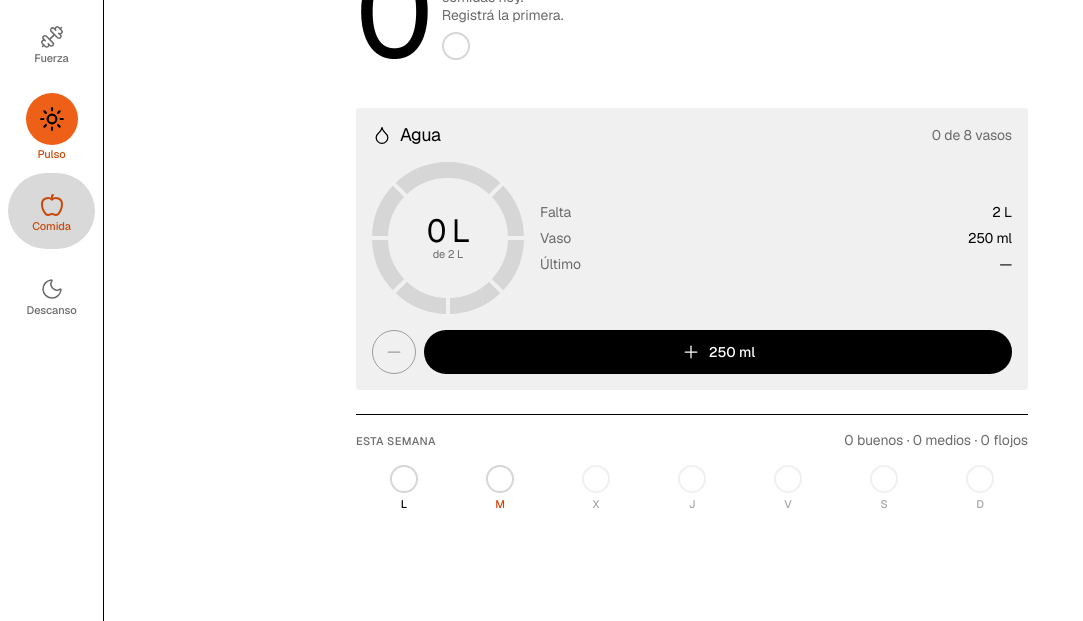
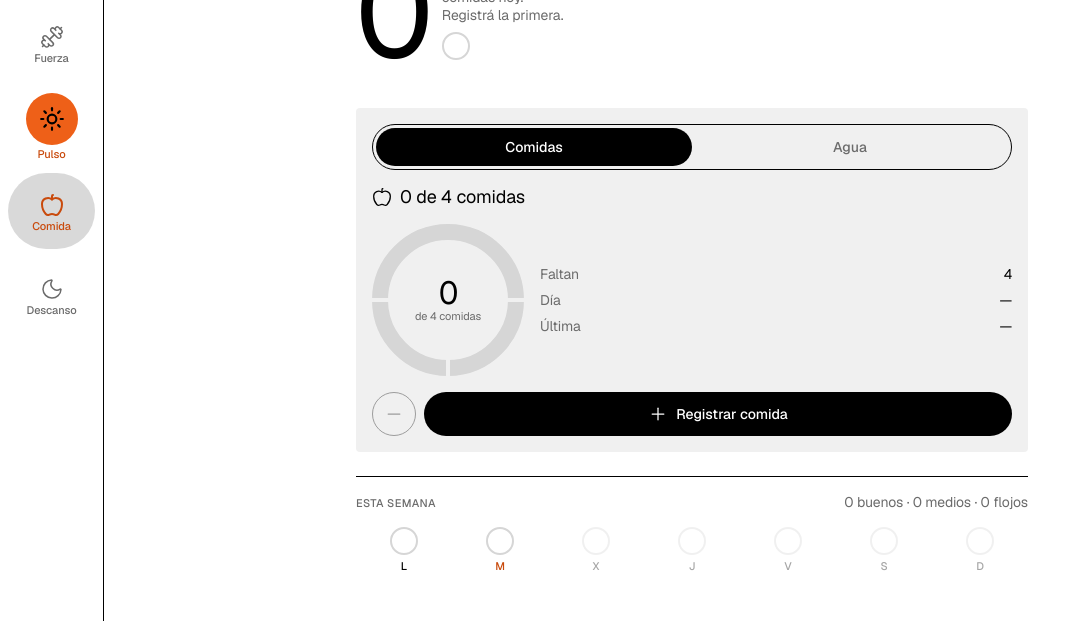
Before and after one commit to ndc-code/pulso, a plain HTML site: page index.html in a window 1280 px wide. Both pictures are taken after a click on the link "Comida". Shown: the part 179-800 px from the top of the page, without its empty margins (0-1083 px from the left). Drawn offline with nearby package versions, Linux system fonts and the light colour scheme.

Commit message:
Comida: card de comidas como la de agua, con tabs adentro
- Card con anillo por comida (meta del perfil): faltan, nivel del día y
  última comida; − borra la última de hoy, + abre "Registrar comida".
- Tabs Comidas · Agua dentro de la card: solo cambian lo que se ve en ella,
  el resto de la página es compartido.
- Se saca el botón suelto "Registrar comida" (ya está en la card).

Co-Authored-By: Claude Opus 5.5 <noreply@anthropic.com>

```diff
--- a/src/views/comer/comer.css
+++ b/src/views/comer/comer.css
@@ -2,8 +2,8 @@
    Views — Comer
    ============================================ */
 
-/* --- Agua (como "Water" de gauge-ui) --- */
-.water-card {
+/* --- Comidas y agua (como "Water" de gauge-ui): una card con tabs adentro --- */
+.intake-card {
     display: flex;
     flex-direction: column;
     gap: var(--gap-lg);
@@ -12,14 +12,14 @@
     background: var(--color-surface-2);
 }
 
-.water-card__top {
+/* Lo que cambia con las tabs (Comidas · Agua), debajo de ellas */
+.intake-card__panel {
     display: flex;
-    align-items: center;
-    justify-content: space-between;
-    gap: var(--gap-md);
+    flex-direction: column;
+    gap: var(--gap-lg);
 }
 
-.water-card__title {
+.intake-card__title {
     display: flex;
     align-items: center;
     gap: var(--gap-sm);
@@ -27,12 +27,12 @@
     line-height: var(--font-lg-line);
 }
 
-.water-card__title svg {
+.intake-card__title svg {
     width: var(--icon-md);
     height: var(--icon-md);
 }
 
-.water-card__main {
+.intake-card__main {
     display: flex;
     flex-wrap: wrap;
     align-items: center;
@@ -41,7 +41,7 @@
 }
 
 /* Anillo naranja cortado en un tramo por vaso; los cortes toman el color de la card */
-.water-card__ring {
+.intake-card__ring {
     --gauge-cut: var(--color-surface-2);
 
     position: relative;
@@ -50,16 +50,16 @@
     color: var(--color-accent-fill);
 }
 
-.water-card__ring .gauge__track {
+.intake-card__ring .gauge__track {
     stroke: var(--color-divider);
     opacity: 1;
 }
 
-.water-card__ring .gauge__cut {
+.intake-card__ring .gauge__cut {
     stroke-width: 4px;
 }
 
-.water-card__value {
+.intake-card__value {
     position: absolute;
     display: flex;
     flex-direction: column;
@@ -68,13 +68,13 @@
     white-space: nowrap;
 }
 
-.water-card__of {
+.intake-card__of {
     font-size: var(--font-xs-size);
     line-height: var(--font-xs-line);
     color: var(--color-text-muted);
 }
 
-.water-card__readouts {
+.intake-card__readouts {
     flex: 1;
     min-width: 120px;
     display: flex;
@@ -82,7 +82,7 @@
     gap: var(--gap-sm);
 }
 
-.water-card__readouts div {
+.intake-card__readouts div {
     display: flex;
     justify-content: space-between;
     gap: var(--gap-md);
@@ -90,21 +90,21 @@
     line-height: var(--font-sm-line);
 }
 
-.water-card__readouts dt {
+.intake-card__readouts dt {
     color: var(--color-text-muted);
 }
 
-.water-card__readouts dd {
+.intake-card__readouts dd {
     font-variant-numeric: tabular-nums;
 }
 
-/* − redondo y "+ 250 ml" en pill que ocupa el resto */
-.water-card__actions {
+/* − redondo y "+ 250 ml" / "+ Registrar comida" en pill que ocupa el resto */
+.intake-card__actions {
     display: flex;
     gap: var(--gap-sm);
 }
 
-.water-card__add {
+.intake-card__add {
     flex: 1;
 }
 
--- a/src/views/comer/comer.js
+++ b/src/views/comer/comer.js
@@ -3,11 +3,12 @@
    ============================================ */
 
 // Alimentación e hidratación (spec 4.3). Calidad, no calorías.
-// Estilo tipográfico, como Hoy:
-//   fila de número grande + copy chico (comidas de hoy con su nivel)
-//   agua: card como "Water" de gauge-ui (anillo cortado por vaso, litros, − / + 250 ml)
-//   la semana: un nivel por día · los chips más frecuentes
-// Después: registrar comida e historial agrupado por día.
+//   número grande + copy chico (comidas de hoy con su nivel)
+//   card con anillo, con tabs como en Fuerza para elegir cuál se ve:
+//     Comidas: anillo cortado por comida (meta del perfil), − borra la última
+//              de hoy, + abre "Registrar comida"
+//     Agua:    como "Water" de gauge-ui (anillo cortado por vaso, litros, − / + 250 ml)
+//   la semana (un nivel por día) · los chips más frecuentes · historial por día
 // (Foto en Fase 5; tips contextuales más adelante.)
 
 import { get, remove, subscribe } from "../../store/store.js";
@@ -20,11 +21,24 @@ import { statRow } from "../../components/stat-row/stat-row.js";
 import { ring } from "../../components/gauge/gauge.js";
 import { levelMark } from "../../components/level/level.js";
 import { toast } from "../../components/toast/toast.js";
+import { tabs, bindTabKeys } from "../../components/tabs/tabs.js";
 import { openMealForm } from "./meal-form.js";
 
 const GLASS_ML = 250;
+
+// Nivel del día en corto, para la card de comidas ("Día medio" → "Medio")
+const LEVEL_SHORT = { good: "Bueno", mid: "Medio", low: "Flojo", none: "—" };
 const liters = new Intl.NumberFormat("es-AR", { maximumFractionDigits: 2 });
 const hour = new Intl.DateTimeFormat("es-AR", { hour: "2-digit", minute: "2-digit", hourCycle: "h23" });
+
+// Tabs de la card del anillo (como las de Fuerza)
+const TABS = [
+  { value: "comidas", label: "Comidas" },
+  { value: "agua", label: "Agua" },
+];
+
+// Fuera de render: el tab elegido se recuerda al salir y volver a Comida
+let currentTab = "comidas";
 
 export const title = "Comida";
 export const subtitle = "Alimentación e hidratación";
@@ -44,6 +58,9 @@ export async function render(root) {
     lastAt = waterToday?.last_at ?? null;
 
     const goal = profile.water_goal;
+    const mealGoal = profile.meal_goal ?? 4;
+    const todayMeals = meals.filter((m) => m.date === today); // en el orden en que se cargaron
+    const lastMeal = todayMeals.at(-1);
     const score = dayScore(meals, today);
     const week = weekLevels(meals, today);
     const counts = { good: 0, mid: 0, low: 0 };
@@ -51,6 +68,58 @@ export async function render(root) {
 
     // Si el foco estaba en un botón que se repinta (− / + del agua), se recupera después
     const focusKey = document.activeElement?.dataset?.focus;
+
+    // La card del anillo lleva las tabs adentro: solo cambian lo que se ve
+    // en la card (Comidas o Agua); el resto de la página es compartido
+    const card = currentTab === "agua"
+      ? `
+        <p class="intake-card__title">${icon("droplet")}${glasses} de ${goal} vasos</p>
+        <div class="intake-card__main">
+          <div class="intake-card__ring">
+            ${ring({ value: glasses, max: goal, size: 152, width: 16, segments: goal <= 16 ? goal : 0, label: `${glasses} de ${goal} vasos` })}
+            <p class="intake-card__value" aria-hidden="true">
+              <span class="num num--sm">${liters.format((glasses * GLASS_ML) / 1000)} L</span>
+              <span class="intake-card__of">de ${liters.format((goal * GLASS_ML) / 1000)} L</span>
+            </p>
+          </div>
+          <dl class="intake-card__readouts">
+            <div><dt>Falta</dt><dd>${liters.format((Math.max(0, goal - glasses) * GLASS_ML) / 1000)} L</dd></div>
+            <div><dt>Vaso</dt><dd>${GLASS_ML} ml</dd></div>
+            <div><dt>Último</dt><dd>${lastAt ? hour.format(new Date(lastAt)) : "—"}</dd></div>
+          </dl>
+        </div>
+        <div class="intake-card__actions">
+          <button class="btn btn--icon" type="button" data-water="-1" data-focus="water-dec"
+            aria-label="Restar un vaso" ${glasses <= 0 ? "disabled" : ""}>${icon("minus")}</button>
+          <button class="btn btn--primary intake-card__add" type="button" data-water="1" data-focus="water-inc">
+            ${icon("plus")}${GLASS_ML} ml
+          </button>
+        </div>
+      `
+      : `
+        <p class="intake-card__title">${icon("apple")}${todayMeals.length} de ${mealGoal} comidas</p>
+        <div class="intake-card__main">
+          <div class="intake-card__ring">
+            ${ring({ value: todayMeals.length, max: mealGoal, size: 152, width: 16, segments: mealGoal <= 16 ? mealGoal : 0, label: `${todayMeals.length} de ${mealGoal} comidas` })}
+            <p class="intake-card__value" aria-hidden="true">
+              <span class="num num--sm">${todayMeals.length}</span>
+              <span class="intake-card__of">de ${mealGoal} comidas</span>
+            </p>
+          </div>
+          <dl class="intake-card__readouts">
+            <div><dt>Faltan</dt><dd>${Math.max(0, mealGoal - todayMeals.length)}</dd></div>
+            <div><dt>Día</dt><dd>${score.meals ? LEVEL_SHORT[score.level] : "—"}</dd></div>
+            <div><dt>Última</dt><dd>${lastMeal ? escapeHTML(slotLabel(lastMeal.slot)) : "—"}</dd></div>
+          </dl>
+        </div>
+        <div class="intake-card__actions">
+          <button class="btn btn--icon" type="button" data-meal-undo data-focus="meal-dec"
+            aria-label="Borrar la última comida de hoy" ${lastMeal ? "" : "disabled"}>${icon("minus")}</button>
+          <button class="btn btn--primary intake-card__add" type="button" data-open="meal" data-focus="meal-inc">
+            ${icon("plus")}Registrar comida
+          </button>
+        </div>
+      `;
 
     root.innerHTML = `
       <section class="stat-rows content-reveal-stagger" aria-label="Resumen de hoy">
@@ -64,31 +133,10 @@ export async function render(root) {
         })}
       </section>
 
-      <section class="water-card content-reveal-position-sm" aria-labelledby="comer-water-title">
-        <div class="water-card__top">
-          <h2 class="water-card__title" id="comer-water-title">${icon("droplet")}Agua</h2>
-          <p class="label">${glasses} de ${goal} vasos</p>
-        </div>
-        <div class="water-card__main">
-          <div class="water-card__ring">
-            ${ring({ value: glasses, max: goal, size: 152, width: 16, segments: goal <= 16 ? goal : 0, label: `${glasses} de ${goal} vasos` })}
-            <p class="water-card__value" aria-hidden="true">
-              <span class="num num--sm">${liters.format((glasses * GLASS_ML) / 1000)} L</span>
-              <span class="water-card__of">de ${liters.format((goal * GLASS_ML) / 1000)} L</span>
-            </p>
-          </div>
-          <dl class="water-card__readouts">
-            <div><dt>Falta</dt><dd>${liters.format((Math.max(0, goal - glasses) * GLASS_ML) / 1000)} L</dd></div>
-            <div><dt>Vaso</dt><dd>${GLASS_ML} ml</dd></div>
-            <div><dt>Último</dt><dd>${lastAt ? hour.format(new Date(lastAt)) : "—"}</dd></div>
-          </dl>
-        </div>
-        <div class="water-card__actions">
-          <button class="btn btn--icon" type="button" data-water="-1" data-focus="water-dec"
-            aria-label="Restar un vaso" ${glasses <= 0 ? "disabled" : ""}>${icon("minus")}</button>
-          <button class="btn btn--primary water-card__add" type="button" data-water="1" data-focus="water-inc">
-            ${icon("plus")}${GLASS_ML} ml
-          </button>
+      <section class="intake-card content-reveal-position-sm" aria-label="Comidas y agua de hoy">
+        ${tabs({ id: "comer", value: currentTab, label: "Comidas o agua", options: TABS })}
+        <div class="intake-card__panel" id="comer-panel" role="tabpanel" aria-labelledby="comer-tab-${currentTab}">
+          ${card}
         </div>
       </section>
 
@@ -107,10 +155,6 @@ export async function render(root) {
         ${frequentTags(topTags(meals, today))}
       </section>
 
-      <button class="btn btn--primary btn--block" type="button" data-open="meal">
-        ${icon("plus")}Registrar comida
-      </button>
-
       <section class="card" aria-labelledby="comer-history-title">
         <h2 class="card__title" id="comer-history-title" tabindex="-1">Historial</h2>
         ${history(meals, today)}
@@ -120,11 +164,19 @@ export async function render(root) {
     if (focusKey) root.querySelector(`[data-focus="${focusKey}"]:not(:disabled)`)?.focus();
     if (focusHistoryAfterPaint) {
       focusHistoryAfterPaint = false;
-      root.querySelector("#comer-history-title").focus();
+      root.querySelector("#comer-history-title")?.focus();
     }
   }
 
   root.addEventListener("click", async (event) => {
+    const tab = event.target.closest("[data-tab]");
+    if (tab) {
+      currentTab = tab.dataset.tab;
+      await paint();
+      root.querySelector(`[data-tab="${currentTab}"]`).focus();
+      return;
+    }
+
     if (event.target.closest('[data-open="meal"]')) {
       openMealForm();
       return;
@@ -137,6 +189,15 @@ export async function render(root) {
       return;
     }
 
+    // − de la card de comidas: borra la última comida cargada hoy
+    if (event.target.closest("[data-meal-undo]")) {
+      const last = meals.filter((m) => m.date === today).at(-1);
+      if (!last || !confirm(`¿Borrar ${slotLabel(last.slot).toLowerCase()} de hoy?`)) return;
+      await remove("meal", last.id);
+      toast("Comida borrada");
+      return;
+    }
+
     const del = event.target.closest("[data-delete]");
     if (!del) return;
     const id = del.closest("[data-meal-id]").dataset.mealId;
@@ -146,6 +207,8 @@ export async function render(root) {
     await remove("meal", id);
     toast("Comida borrada");
   });
+
+  bindTabKeys(root);
 
   const offs = ["meal", "water_log", "profile"].map((key) => subscribe(key, paint));
 
```
